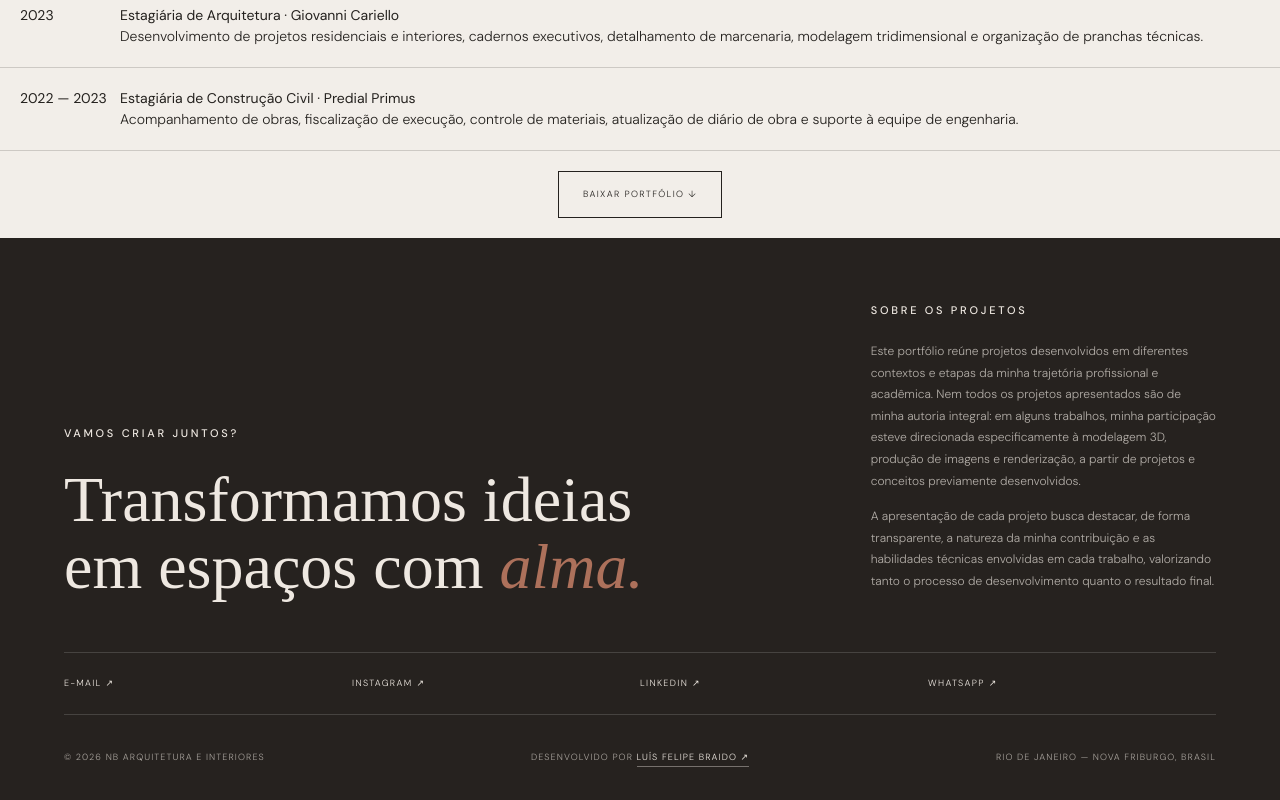
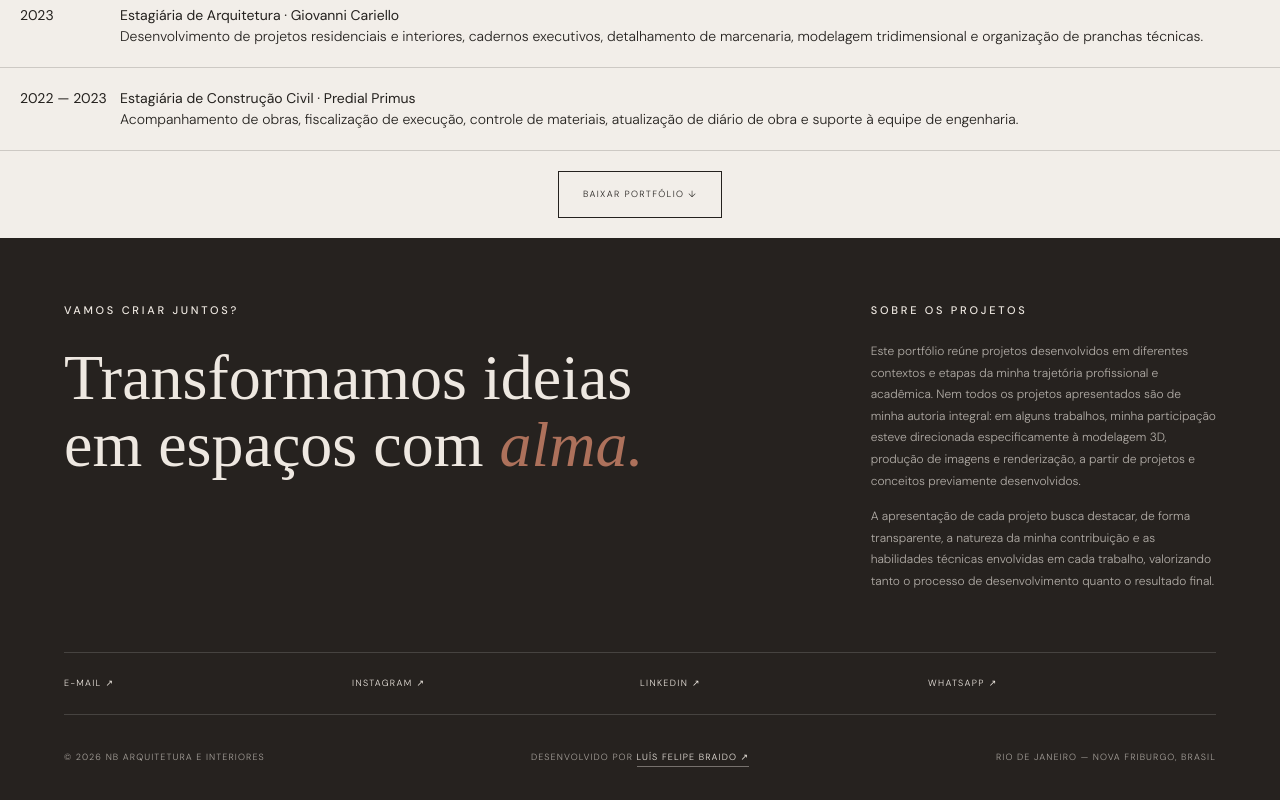
Before and after one commit to BraidoLuis/NB-Arquitetura, a Next.js app: page /sobre in a window 1280 px wide. Shown: the part 2160-2960 px from the top of the page. Built offline with nearby package versions, Linux system fonts and the light colour scheme; a web font is replaced by a local one.

Commit message:
ajusta estilos do footer

```diff
--- a/app/globals.css
+++ b/app/globals.css
@@ -620,7 +620,7 @@ em {
 .footer-intro {
   display: grid;
   grid-template-columns: minmax(0, 1.35fr) minmax(300px, 0.65fr);
-  align-items: end;
+  align-items: start;
   gap: clamp(50px, 7vw, 130px);
 }
 
```
